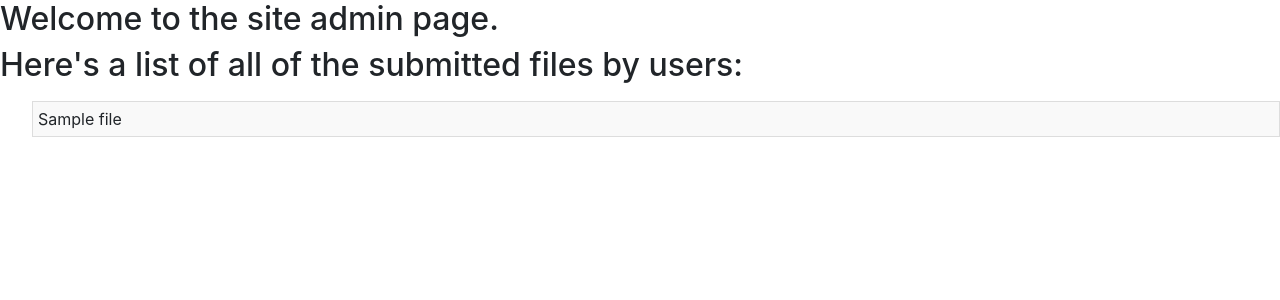
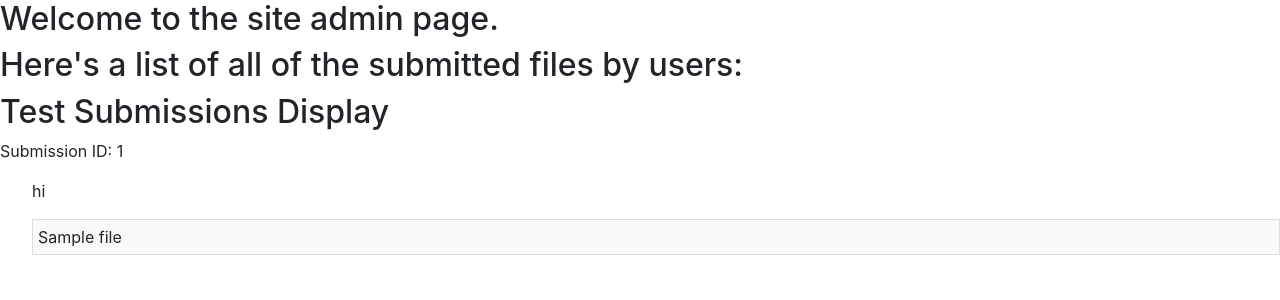
Before and after one commit to artiehumphreys/WhistleblowerApp, a Django app: template users/templates/siteadmin.html in a window 1280 px wide. Shown: the top 300 px of the page. Run offline with Django 3.2, Linux system fonts and the light colour scheme; the template is opened without the code that fills it: most values are stand-ins (such as "Sample title", 1, 10 or a date in 2020); some libraries are stand-ins or nearby versions.

Commit message:
Working on grouping by submission now

```diff
--- a/users/templates/siteadmin.html
+++ b/users/templates/siteadmin.html
@@ -55,15 +55,25 @@
     }
 </style>
 
+<h2>Test Submissions Display</h2>
+{% for submission in submissions %}
+    <p>Submission ID: {{ submission.id }}</p>
+{% empty %}
+    <p>No submissions found.</p>
+{% endfor %}
+
+
 <ul style="list-style-type:none;">
-    {% for file in submission.files %}
+    {% for submission in submissions %}
     <p aria-hidden="true" id="currentFileURL"></p>
+    <p>hi</p>
     <li class="dropdown-container" onclick="changeStatus('{{ file.url }}', 'In Progress', '{{ file.status }}')">
         <div class="dropdown-title" onclick="toggleDropdown(this)">
             {{ file.name }}
         </div>
         <div class="dropdown-content">
             <div class="dropdown-content-inner">
+                {% for file in submission.files.all %}
                 <div class="file-info">
                     <h4>File Name: {{ file.name }}</h4>
                     <p>Uploaded By: {{ file.username }}</p>
@@ -77,9 +87,9 @@
                 </div>
                 <div class="file-display">
                     {% if '.pdf' in file.url|lower %}
-                    <object data="https://s3.amazonaws.com/b29-whistleblower/uploads/{{ file.url }}"
+                    <object data="https://s3.amazonaws.com/b29-whistleblower/{{ file.url }}"
                         type="application/pdf" width="150%" height="150%">
-                        <a href="https://s3.amazonaws.com/b29-whistleblower/uploads{{ file.url }}" target="_blank">View
+                        <a href="https://s3.amazonaws.com/b29-whistleblower/{{ file.url }}" target="_blank">View
                             PDF</a>
                     </object>
                     {% elif '.jpg' in file.url|lower %}
@@ -93,11 +103,13 @@
                         File</a>
                     {% endif %}
                 </div>
+                {% endfor %}
             </div>
         </div>
     </li>
     {% endfor %}
 </ul>
+
 
 <div class="modal fade" id="reportModal" tabindex="-1" aria-labelledby="reportModalLabel" aria-hidden="true">
     <div class="modal-dialog">
--- a/whistleblower_app/views.py
+++ b/whistleblower_app/views.py
@@ -7,6 +7,7 @@ import boto3
 from django.conf import settings
 from django.views.decorators.csrf import csrf_exempt
 from django.views.decorators.http import require_http_methods
+from collections import defaultdict
 
 
 def index(request):
@@ -25,6 +26,7 @@ def file_upload_view(request):
                 uploaded_file.submission = submission
                 uploaded_file.file = file
                 uploaded_file.user = username
+                file_name = f"submissions/{submission.id}/{file.name}"
                 uploaded_file.save()
                 extra_args = {
                     'Metadata': {
@@ -35,7 +37,7 @@ def file_upload_view(request):
                         'note': ''
                     }
                 }
-                s3.upload_fileobj(file, 'b29-whistleblower', file.name, ExtraArgs=extra_args)
+                s3.upload_fileobj(file, 'b29-whistleblower', file_name, ExtraArgs=extra_args)
 
     else:
         form = UploadFileForm()
```
